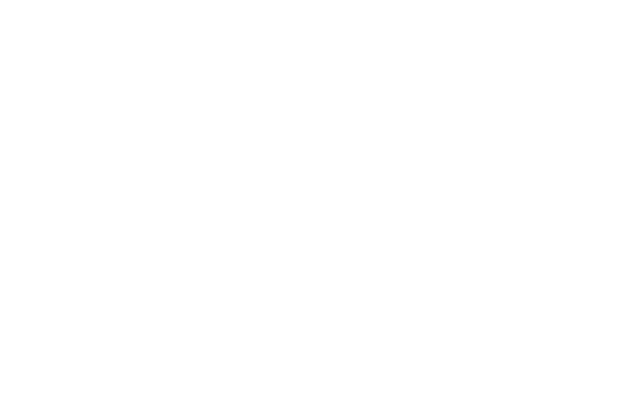
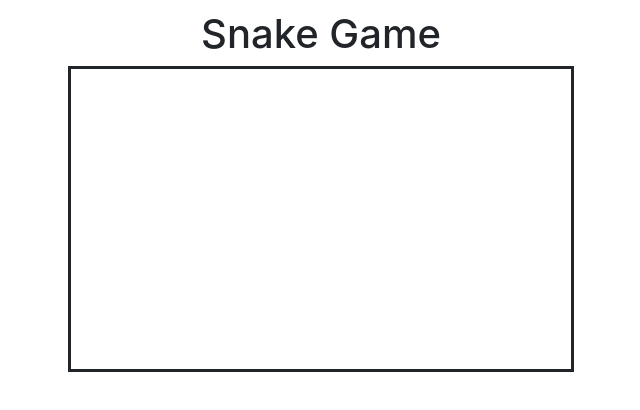
Before and after one commit to c4rlosc7/snake, a plain HTML site: page index.html in a window 1280 px wide. Shown: the whole page, without its empty margins (319-959 px from the left). Drawn offline with nearby package versions, Linux system fonts and the light colour scheme.

Commit message:
add canvas and center container

```diff
--- a/index.html
+++ b/index.html
@@ -3,8 +3,14 @@
 <head>
 	<meta charset="UTF-8">
 	<title>Snake</title>
+	<link rel="stylesheet" href="libs/bootstrap.min.css">
+	<link rel="stylesheet" href="style.css">
 </head>
 <body>
-
+	<div class="content-game">
+		<h1>Snake Game</h1>
+		<canvas id="canvas" width="500" height="300">
+		</canvas>
+	</div>
 </body>
 </html>
--- /dev/null
+++ b/style.css
@@ -0,0 +1,10 @@
+body{
+	text-align: center;
+}
+canvas{
+	border: solid;
+}
+
+.content-game{
+	margin: 10px 20px;
+}
```
